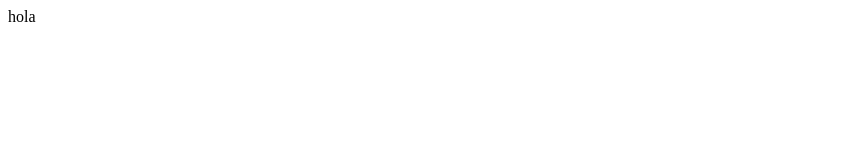
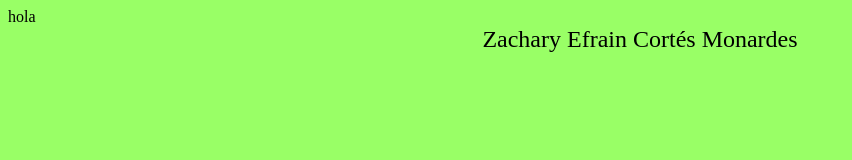
Before and after one commit to Zkdsml/cloud, a plain HTML site: page index.html in a window 1280 px wide. Shown: the whole page, without its empty margins (0-852 px from the left). Drawn offline with Linux system fonts and the light colour scheme.

Commit message:
Update index.html

```diff
--- a/index.html
+++ b/index.html
@@ -1 +1,5 @@
 hola
+<html>
+<body style="background-color:#99ff66;">
+<center><font size='+2' color='black'>Zachary Efrain Cortés Monardes</font></center>
+  </html>
```
